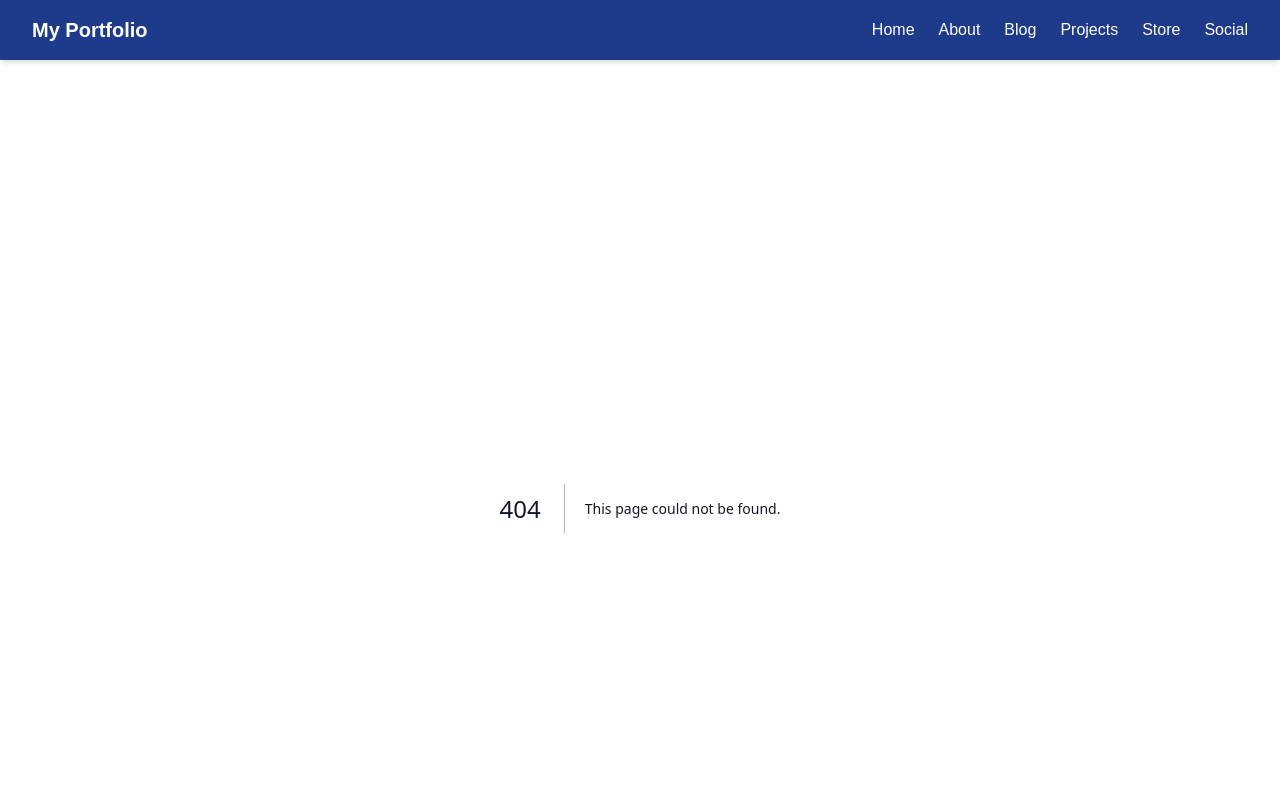
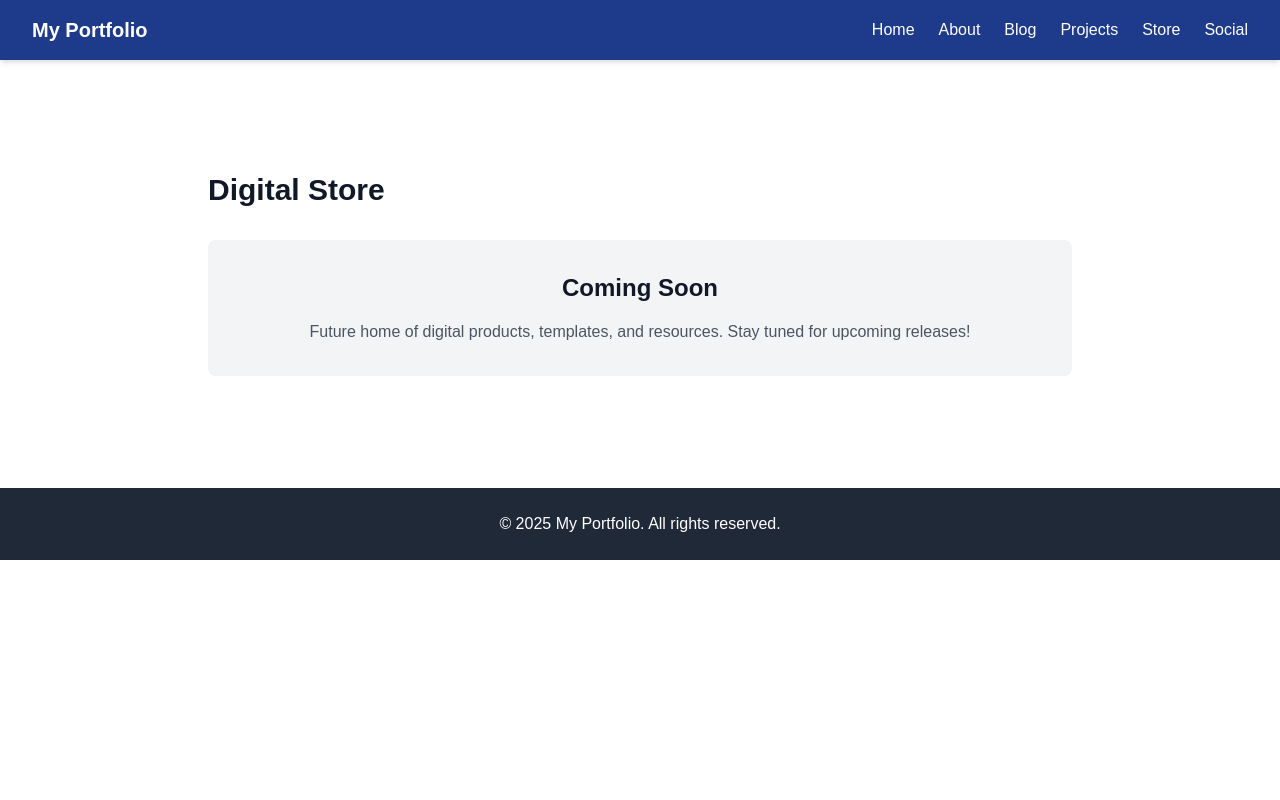
Before and after one commit to HeyserY2K/portfolio-LuisRaulAriceaga, a Next.js app in the folder my-portfolio/: page /sections/store in a window 1280 px wide. Before the commit this address had no page. Shown: the top 800 px of the page. Built offline with nearby package versions, Linux system fonts and the light colour scheme.

Commit message:
[MAIN] Adjusted new folder structure to match next js documentation for routing, adjusted header and footer to be visible

```diff
--- a/my-portfolio/app/components/Footer.tsx
+++ b/my-portfolio/app/components/Footer.tsx
@@ -7,9 +7,12 @@ import React from 'react';
  *
  * @returns {JSX.Element} The Footer component
  */
-const Footer: React.FC = () => {
+const Footer = () => {
   return (
-    <footer className='w-full py-6 text-center bg-gray-200' aria-label='Footer'>
+    <footer
+      className='w-full py-6 text-center bg-gray-800 text-white'
+      aria-label='Footer'
+    >
       <p>© {new Date().getFullYear()} My Portfolio. All rights reserved.</p>
     </footer>
   );
--- a/my-portfolio/app/components/Header.tsx
+++ b/my-portfolio/app/components/Header.tsx
@@ -23,27 +23,27 @@ const Header: FC = () => {
             </Link>
           </li>
           <li>
-            <Link href='/#about' aria-label='About'>
+            <Link href='/sections/about' aria-label='About'>
               <span className='text-white hover:text-blue-300'>About</span>
             </Link>
           </li>
           <li>
-            <Link href='/#blog' aria-label='Blog'>
+            <Link href='/sections/blog' aria-label='Blog'>
               <span className='text-white hover:text-blue-300'>Blog</span>
             </Link>
           </li>
           <li>
-            <Link href='/#projects' aria-label='Projects'>
+            <Link href='/sections/projects' aria-label='Projects'>
               <span className='text-white hover:text-blue-300'>Projects</span>
             </Link>
           </li>
           <li>
-            <Link href='/#store' aria-label='Store'>
+            <Link href='/sections/store' aria-label='Store'>
               <span className='text-white hover:text-blue-300'>Store</span>
             </Link>
           </li>
           <li>
-            <Link href='/#social' aria-label='Social'>
+            <Link href='/sections/social' aria-label='Social'>
               <span className='text-white hover:text-blue-300'>Social</span>
             </Link>
           </li>
--- a/my-portfolio/app/pages/StorePage.tsx
+++ /dev/null
@@ -1,28 +0,0 @@
-import React from 'react';
-
-/**
- * Store Section Component
- *
- * Displays a placeholder for future store items or digital products.
- * Currently shows a "Coming Soon" message with a brief description.
- *
- * @returns {JSX.Element} The Store section component
- */
-const Store: React.FC = () => {
-  return (
-    <section id="store" className="py-16">
-      <div className="max-w-4xl mx-auto px-4">
-        <h2 className="text-3xl font-bold mb-8">Digital Store</h2>
-        <div className="bg-gray-100 dark:bg-gray-800 rounded-lg p-8 text-center">
-          <h3 className="text-2xl font-semibold mb-4">Coming Soon</h3>
-          <p className="text-gray-600 dark:text-gray-300">
-            Future home of digital products, templates, and resources.
-            Stay tuned for upcoming releases!
-          </p>
-        </div>
-      </div>
-    </section>
-  );
-};
-
-export default Store;
--- a/my-portfolio/app/pages/AboutPage.tsx
+++ b/my-portfolio/app/sections/about/page.tsx
@@ -1,5 +1,3 @@
-import React from 'react';
-
 /**
  * About Section Component
  *
@@ -8,7 +6,7 @@ import React from 'react';
  *
  * @returns {JSX.Element} The About section component
  */
-const About: React.FC = () => {
+const About = () => {
   return (
     <section id='about' className='py-16'>
       <div className='max-w-4xl mx-auto px-4'>
--- a/my-portfolio/app/pages/BlogPage.tsx
+++ b/my-portfolio/app/sections/blog/page.tsx
@@ -1,5 +1,3 @@
-import React from 'react';
-
 /**
  * Blog Section Component
  *
@@ -8,43 +6,46 @@ import React from 'react';
  *
  * @returns {JSX.Element} The Blog section component
  */
-const Blog: React.FC = () => {
+const Blog = () => {
   const posts = [
     {
       title: 'Getting Started with Next.js',
-      excerpt: 'Learn how to build modern web applications with Next.js and React',
+      excerpt:
+        'Learn how to build modern web applications with Next.js and React',
       date: '2024-03-15',
-      readTime: '5 min read'
+      readTime: '5 min read',
     },
     {
       title: 'TypeScript Best Practices',
       excerpt: 'Essential TypeScript patterns and practices for clean code',
       date: '2024-03-10',
-      readTime: '7 min read'
+      readTime: '7 min read',
     },
     {
       title: 'Mastering Tailwind CSS',
       excerpt: 'Tips and tricks for efficient styling with Tailwind CSS',
       date: '2024-03-05',
-      readTime: '6 min read'
-    }
+      readTime: '6 min read',
+    },
   ];
 
   return (
-    <section id="blog" className="py-16">
-      <div className="max-w-4xl mx-auto px-4">
-        <h2 className="text-3xl font-bold mb-8">Latest Posts</h2>
-        <div className="space-y-8">
+    <section id='blog' className='py-16'>
+      <div className='max-w-4xl mx-auto px-4'>
+        <h2 className='text-3xl font-bold mb-8'>Latest Posts</h2>
+        <div className='space-y-8'>
           {posts.map((post) => (
             <article
               key={post.title}
-              className="bg-gray-100 dark:bg-gray-800 rounded-lg p-6 hover:shadow-lg transition-shadow"
+              className='bg-gray-100 dark:bg-gray-800 rounded-lg p-6 hover:shadow-lg transition-shadow'
             >
-              <h3 className="text-xl font-semibold mb-2">{post.title}</h3>
-              <p className="text-gray-600 dark:text-gray-300 mb-4">{post.excerpt}</p>
-              <div className="flex items-center text-sm text-gray-500 dark:text-gray-400">
+              <h3 className='text-xl font-semibold mb-2'>{post.title}</h3>
+              <p className='text-gray-600 dark:text-gray-300 mb-4'>
+                {post.excerpt}
+              </p>
+              <div className='flex items-center text-sm text-gray-500 dark:text-gray-400'>
                 <span>{post.date}</span>
-                <span className="mx-2">•</span>
+                <span className='mx-2'>•</span>
                 <span>{post.readTime}</span>
               </div>
             </article>
--- a/my-portfolio/app/pages/ProjectsPage.tsx
+++ b/my-portfolio/app/sections/projects/page.tsx
@@ -8,45 +8,49 @@ import React from 'react';
  *
  * @returns {JSX.Element} The Projects section component
  */
-const Projects: React.FC = () => {
+const Projects = () => {
   const projects = [
     {
       title: 'E-commerce Platform',
-      description: 'A full-stack e-commerce solution built with Next.js and TypeScript',
+      description:
+        'A full-stack e-commerce solution built with Next.js and TypeScript',
       tech: ['Next.js', 'TypeScript', 'Tailwind CSS', 'PostgreSQL'],
-      link: '#'
+      link: '#',
     },
     {
       title: 'Task Management App',
-      description: 'A collaborative task management tool with real-time updates',
+      description:
+        'A collaborative task management tool with real-time updates',
       tech: ['React', 'Node.js', 'Socket.io', 'MongoDB'],
-      link: '#'
+      link: '#',
     },
     {
       title: 'Portfolio Website',
       description: 'A modern portfolio website showcasing projects and skills',
       tech: ['Next.js', 'TypeScript', 'Tailwind CSS'],
-      link: '#'
-    }
+      link: '#',
+    },
   ];
 
   return (
-    <section id="projects" className="py-16">
-      <div className="max-w-4xl mx-auto px-4">
-        <h2 className="text-3xl font-bold mb-8">Featured Projects</h2>
-        <div className="grid grid-cols-1 md:grid-cols-2 gap-6">
+    <section id='projects' className='py-16'>
+      <div className='max-w-4xl mx-auto px-4'>
+        <h2 className='text-3xl font-bold mb-8'>Featured Projects</h2>
+        <div className='grid grid-cols-1 md:grid-cols-2 gap-6'>
           {projects.map((project) => (
             <div
               key={project.title}
-              className="bg-gray-100 dark:bg-gray-800 rounded-lg p-6 hover:shadow-lg transition-shadow"
+              className='bg-gray-100 dark:bg-gray-800 rounded-lg p-6 hover:shadow-lg transition-shadow'
             >
-              <h3 className="text-xl font-semibold mb-2">{project.title}</h3>
-              <p className="text-gray-600 dark:text-gray-300 mb-4">{project.description}</p>
-              <div className="flex flex-wrap gap-2 mb-4">
+              <h3 className='text-xl font-semibold mb-2'>{project.title}</h3>
+              <p className='text-gray-600 dark:text-gray-300 mb-4'>
+                {project.description}
+              </p>
+              <div className='flex flex-wrap gap-2 mb-4'>
                 {project.tech.map((tech) => (
                   <span
                     key={tech}
-                    className="px-3 py-1 bg-gray-200 dark:bg-gray-700 rounded-full text-sm"
+                    className='px-3 py-1 bg-gray-200 dark:bg-gray-700 rounded-full text-sm'
                   >
                     {tech}
                   </span>
@@ -54,7 +58,7 @@ const Projects: React.FC = () => {
               </div>
               <a
                 href={project.link}
-                className="text-blue-600 dark:text-blue-400 hover:underline"
+                className='text-blue-600 dark:text-blue-400 hover:underline'
               >
                 View Project →
               </a>
--- a/my-portfolio/app/pages/ResumePage.tsx
+++ b/my-portfolio/app/sections/resume/page.tsx
@@ -44,7 +44,7 @@ interface ResumeData {
   languages: string[];
 }
 
-async function getResumeData(): Promise<ResumeData> {
+const getResumeData = async (): Promise<ResumeData> => {
   const res = await fetch(
     `${process.env.NEXT_PUBLIC_SITE_URL || 'http://localhost:3000'}/api/resume`,
     {
@@ -55,9 +55,9 @@ async function getResumeData(): Promise<ResumeData> {
     throw new Error('Failed to fetch resume data');
   }
   return res.json();
-}
+};
 
-export default async function ResumePage() {
+const ResumePage = async () => {
   const resume = await getResumeData();
 
   return (
@@ -147,4 +147,6 @@ export default async function ResumePage() {
       </section>
     </main>
   );
-}
+};
+
+export default ResumePage;
--- a/my-portfolio/app/pages/SocialPage.tsx
+++ b/my-portfolio/app/sections/social/page.tsx
@@ -1,4 +1,3 @@
-import React from 'react';
 import Link from 'next/link';
 
 /**
@@ -9,40 +8,40 @@ import Link from 'next/link';
  *
  * @returns {JSX.Element} The Social section component
  */
-const Social: React.FC = () => {
+const Social = () => {
   const socialLinks = [
     {
       name: 'GitHub',
       url: 'https://github.com/yourusername',
-      icon: '📦'
+      icon: '📦',
     },
     {
       name: 'LinkedIn',
       url: 'https://linkedin.com/in/yourusername',
-      icon: '💼'
+      icon: '💼',
     },
     {
       name: 'Twitter',
       url: 'https://twitter.com/yourusername',
-      icon: '🐦'
-    }
+      icon: '🐦',
+    },
   ];
 
   return (
-    <section id="social" className="py-16">
-      <div className="max-w-4xl mx-auto px-4">
-        <h2 className="text-3xl font-bold mb-8">Connect With Me</h2>
-        <div className="grid grid-cols-1 md:grid-cols-3 gap-6">
+    <section id='social' className='py-16'>
+      <div className='max-w-4xl mx-auto px-4'>
+        <h2 className='text-3xl font-bold mb-8'>Connect With Me</h2>
+        <div className='grid grid-cols-1 md:grid-cols-3 gap-6'>
           {socialLinks.map((link) => (
             <Link
               key={link.name}
               href={link.url}
-              target="_blank"
-              rel="noopener noreferrer"
-              className="flex items-center justify-center p-6 bg-gray-100 dark:bg-gray-800 rounded-lg hover:bg-gray-200 dark:hover:bg-gray-700 transition-colors"
+              target='_blank'
+              rel='noopener noreferrer'
+              className='flex items-center justify-center p-6 bg-gray-100 dark:bg-gray-800 rounded-lg hover:bg-gray-200 dark:hover:bg-gray-700 transition-colors'
             >
-              <span className="mr-2 text-2xl">{link.icon}</span>
-              <span className="font-medium">{link.name}</span>
+              <span className='mr-2 text-2xl'>{link.icon}</span>
+              <span className='font-medium'>{link.name}</span>
             </Link>
           ))}
         </div>
--- /dev/null
+++ b/my-portfolio/app/sections/store/page.tsx
@@ -0,0 +1,28 @@
+import React from 'react';
+
+/**
+ * Store Section Component
+ *
+ * Displays a placeholder for future store items or digital products.
+ * Currently shows a "Coming Soon" message with a brief description.
+ *
+ * @returns {React.ReactElement} The Store section component
+ */
+const Store = () => {
+  return (
+    <section id='store' className='py-16'>
+      <div className='max-w-4xl mx-auto px-4'>
+        <h2 className='text-3xl font-bold mb-8'>Digital Store</h2>
+        <div className='bg-gray-100 dark:bg-gray-800 rounded-lg p-8 text-center'>
+          <h3 className='text-2xl font-semibold mb-4'>Coming Soon</h3>
+          <p className='text-gray-600 dark:text-gray-300'>
+            Future home of digital products, templates, and resources. Stay
+            tuned for upcoming releases!
+          </p>
+        </div>
+      </div>
+    </section>
+  );
+};
+
+export default Store;
```
Also changed, not shown: my-portfolio/app/page.tsx (+5 -5 lines).
